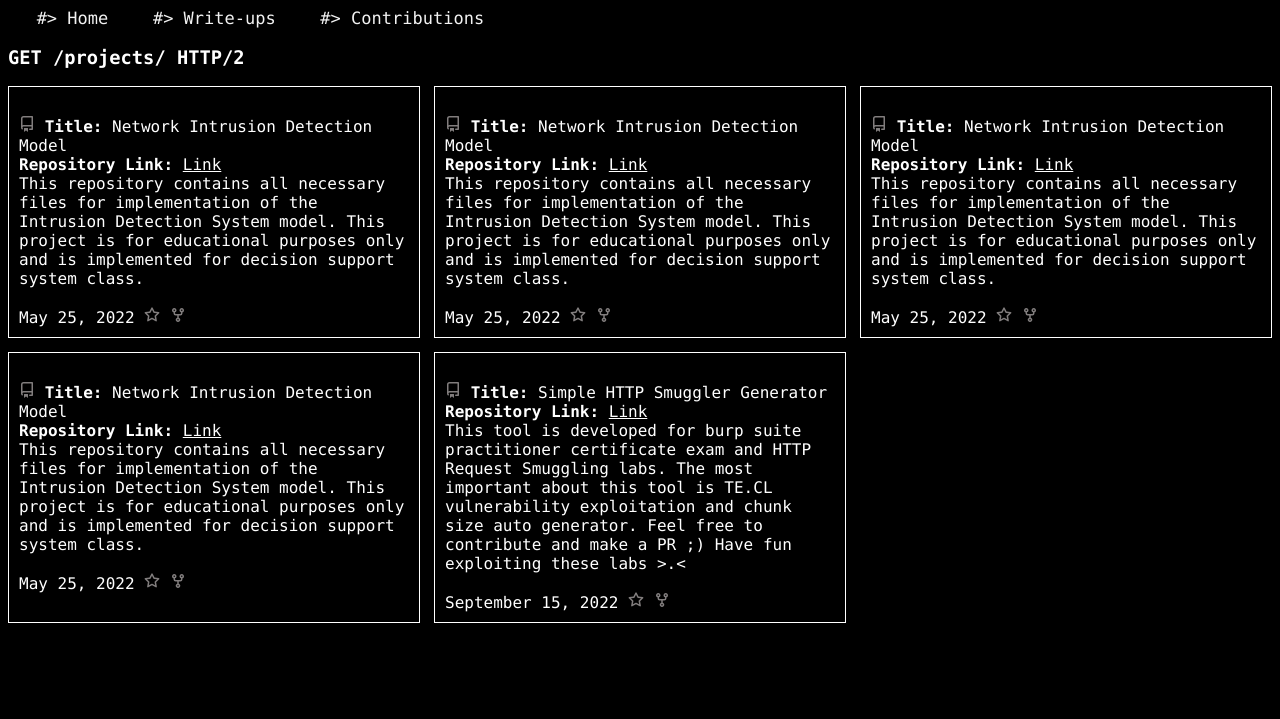
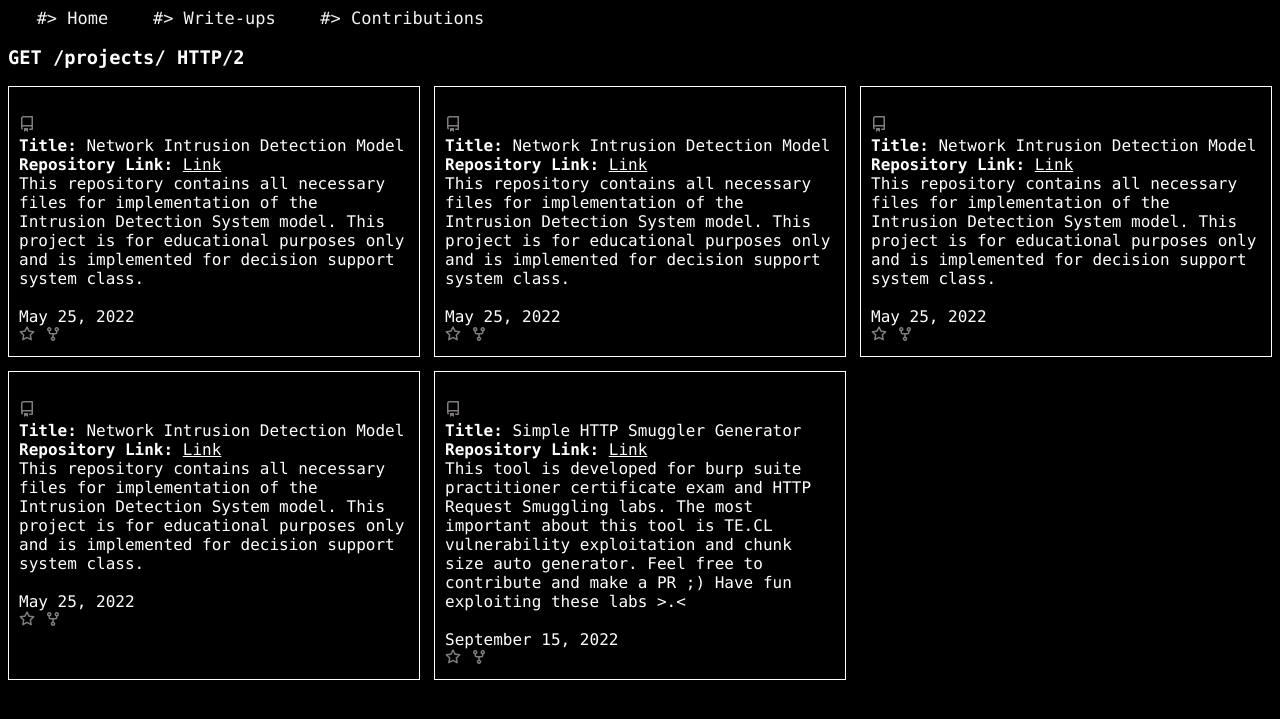
Before and after one commit to dhmosfunk/dhmosfunk.github.io, a Jekyll site: the page built from index.html, in a window 1280 px wide. Shown: the top 719 px of the page. Built offline with Jekyll 4.4.1, drawn with Linux system fonts in a browser that asks for light colours.

Commit message:
Update index.html

```diff
--- a/index.html
+++ b/index.html
@@ -8,15 +8,18 @@
 {% for project in site.projects %}
 <div id="post_other">
     <br>
-    <svg aria-hidden="true" height="16" viewBox="0 0 16 16" version="1.1" width="16" data-view-component="true" class="octicon octicon-repo mr-1 color-fg-muted" style="
-        fill: #817d7d;
-        ">
+    <div class="container">
+        <svg aria-hidden="true" height="16" viewBox="0 0 16 16" version="1.1" width="16" data-view-component="true" class="octicon octicon-repo mr-1 color-fg-muted" style="fill: #817d7d;">
             <path d="M2 2.5A2.5 2.5 0 0 1 4.5 0h8.75a.75.75 0 0 1 .75.75v12.5a.75.75 0 0 1-.75.75h-2.5a.75.75 0 0 1 0-1.5h1.75v-2h-8a1 1 0 0 0-.714 1.7.75.75 0 1 1-1.072 1.05A2.495 2.495 0 0 1 2 11.5Zm10.5-1h-8a1 1 0 0 0-1 1v6.708A2.486 2.486 0 0 1 4.5 9h8ZM5 12.25a.25.25 0 0 1 .25-.25h3.5a.25.25 0 0 1 .25.25v3.25a.25.25 0 0 1-.4.2l-1.45-1.087a.249.249 0 0 0-.3 0L5.4 15.7a.25.25 0 0 1-.4-.2Z"></path>
         </svg>
+        <div>
             <b>Title:</b> {{project.title}}<br>
-    <b>Repository Link:</b> <a href="{{project.repo_link}}" target="_blank">Link</a> <br>
-    {{project.desc}} <br><br>
+            <b>Repository Link:</b> <a href="{{project.repo_link}}" target="_blank">Link</a><br>
+            {{project.desc}}<br><br>
             {{project.date | date: "%B %d, %Y"}}
+        </div>
+    </div>
+    <div class="container">
         <svg aria-label="stars" role="img" height="16" viewBox="0 0 16 16" version="1.1" width="16" data-view-component="true" class="octicon octicon-star">
             <path d="M8 .25a.75.75 0 0 1 .673.418l1.882 3.815 4.21.612a.75.75 0 0 1 .416 1.279l-3.046 2.97.719 4.192a.751.751 0 0 1-1.088.791L8 12.347l-3.766 1.98a.75.75 0 0 1-1.088-.79l.72-4.194L.818 6.374a.75.75 0 0 1 .416-1.28l4.21-.611L7.327.668A.75.75 0 0 1 8 .25Zm0 2.445L6.615 5.5a.75.75 0 0 1-.564.41l-3.097.45 2.24 2.184a.75.75 0 0 1 .216.664l-.528 3.084 2.769-1.456a.75.75 0 0 1 .698 0l2.77 1.456-.53-3.084a.75.75 0 0 1 .216-.664l2.24-2.183-3.096-.45a.75.75 0 0 1-.564-.41L8 2.694Z"></path>
         </svg>
@@ -24,4 +27,5 @@
             <path d="M5 5.372v.878c0 .414.336.75.75.75h4.5a.75.75 0 0 0 .75-.75v-.878a2.25 2.25 0 1 1 1.5 0v.878a2.25 2.25 0 0 1-2.25 2.25h-1.5v2.128a2.251 2.251 0 1 1-1.5 0V8.5h-1.5A2.25 2.25 0 0 1 3.5 6.25v-.878a2.25 2.25 0 1 1 1.5 0ZM5 3.25a.75.75 0 1 0-1.5 0 .75.75 0 0 0 1.5 0Zm6.75.75a.75.75 0 1 0 0-1.5.75.75 0 0 0 0 1.5Zm-3 8.75a.75.75 0 1 0-1.5 0 .75.75 0 0 0 1.5 0Z"></path>
         </svg>
     </div>
+</div>
 {% endfor %}
```
Lines whose indentation alone changed are shown as unchanged.
